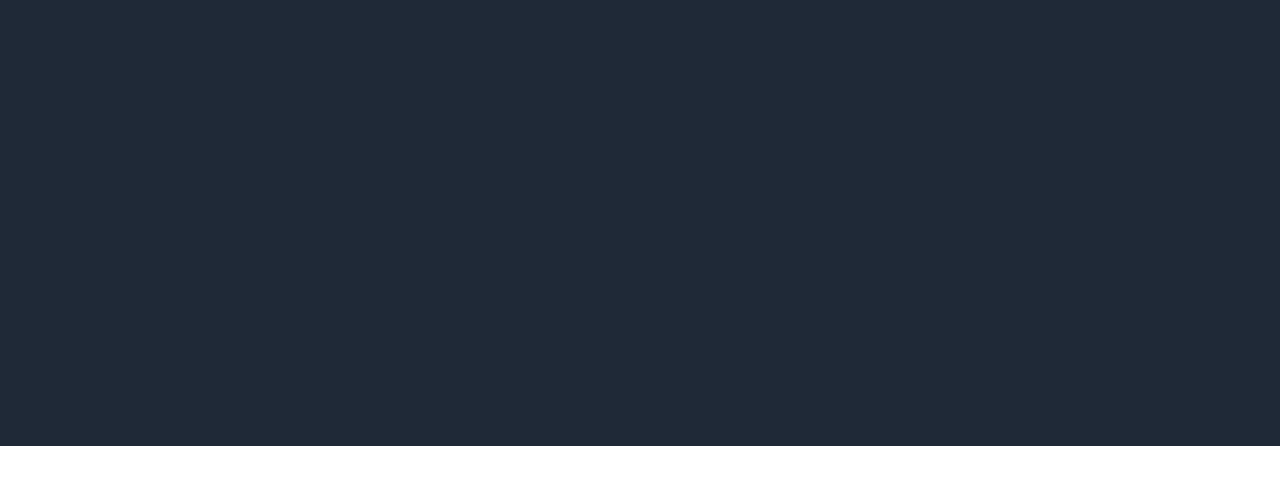
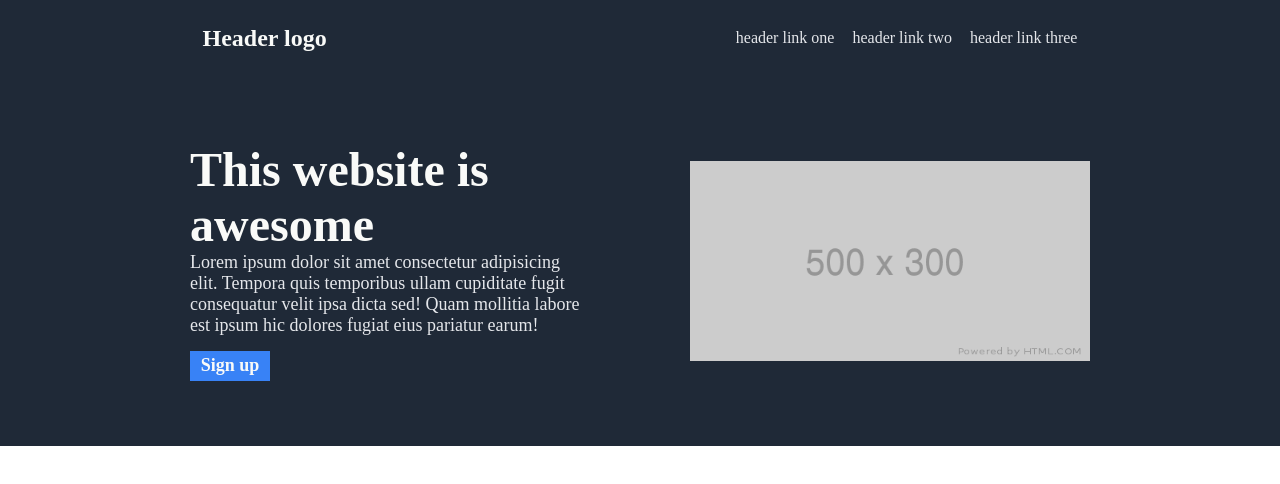
Before and after one commit to LampKitty/landingpage, a plain HTML site: page index.html in a window 1280 px wide. Drawn offline with Linux system fonts and the light colour scheme.

Commit message:
hero ready

```diff
--- a/css/style.css
+++ b/css/style.css
@@ -21,7 +21,51 @@ body {
 .top {
     height: 370px;
     background-color: #1f2937;
+    display: flex;
+    align-items: center;
+    justify-content: center;
+    gap: 100px;
 }
+
+.top img {
+    max-width: 400px;
+    max-height: 200px;
+    flex:1;
+}
+
+.top-content {
+    min-width: 250px;
+    max-width: 400px;
+    flex-wrap: wrap;
+    flex: 1;
+    display: flex;
+    flex-direction: column;
+}
+
+.awesome-website {
+    font-size: 48px;
+    color: #f9faf8;
+    font-weight: bold;
+}
+
+.top-content .top-content-middle {
+    font-size: 18px;
+    color: #e5e7eb;
+}
+
+.top-content .top-content-signup {
+    width: 80px;
+    height: 30px;
+    background-color: #3882f6;
+    margin-top: 15px;
+    display: flex;
+    justify-content: center;
+    align-items: center;
+    font-size: 18px;
+    color: #f9faf8;
+    font-weight: 900;
+}
+
 
 .header li ul {
     display: flex;
--- a/index.html
+++ b/index.html
@@ -12,13 +12,27 @@
 <body>
 
     <div class="header">
-
+        <div class="header-logo">Header logo</div>
+        <li>
+            <ul>
+                <a href="#">header link one</a>
+                <a href="#">header link two</a>
+                <a href="#">header link three</a>
+            </ul>
+        </li>
     </div>
 
     <div class="top">
         <div class="top-content">
-
+            <div class="awesome-website">
+                This website is awesome
+            </div>
+            <div class="top-content-middle">Lorem ipsum dolor sit amet consectetur adipisicing elit. Tempora quis
+                temporibus ullam cupiditate fugit consequatur velit ipsa dicta sed! Quam mollitia labore est ipsum hic
+                dolores fugiat eius pariatur earum!</div>
+            <div class="top-content-signup">Sign up</div>
         </div>
+        <img src="img/300.png" alt="placeholder">
     </div>
 
     <div class="content">
```
Also changed, not shown: img/300.png (added).
